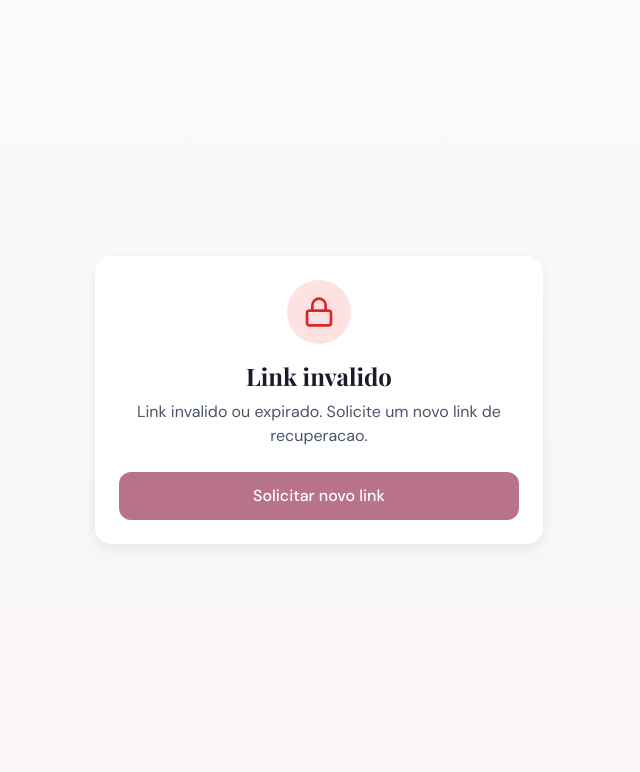
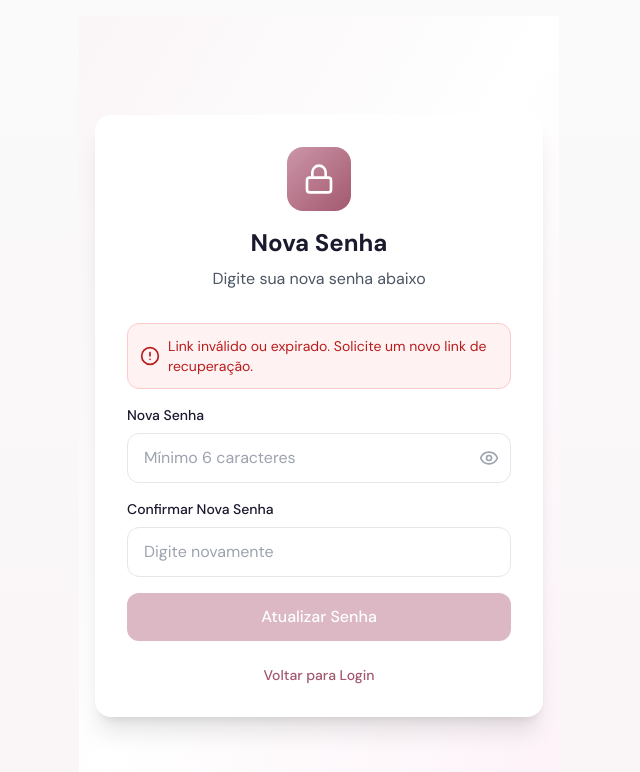
Before and after one commit to catarinaisadoradacruz-del/secret, a Next.js app: page /reset-password in a window 1280 px wide. Shown: the top 772 px of the page, without its empty margins (321-961 px from the left). Built offline with nearby package versions, Linux system fonts and the light colour scheme; no server answers; a web font is replaced by a local one.

Commit message:
feat: pagina redefinir senha

```diff
--- a/src/app/(auth)/reset-password/page.tsx
+++ b/src/app/(auth)/reset-password/page.tsx
@@ -1,72 +1,78 @@
 'use client'
 
 import { useState, useEffect } from 'react'
+import { Lock, Loader2, CheckCircle, AlertCircle, Eye, EyeOff } from 'lucide-react'
+import Link from 'next/link'
 import { useRouter } from 'next/navigation'
-import Link from 'next/link'
-import { motion } from 'framer-motion'
-import { Heart, Lock, Loader2, Eye, EyeOff, CheckCircle } from 'lucide-react'
 import { createClient } from '@/lib/supabase/client'
 
 export default function ResetPasswordPage() {
-  const router = useRouter()
   const [password, setPassword] = useState('')
   const [confirmPassword, setConfirmPassword] = useState('')
+  const [loading, setLoading] = useState(false)
+  const [success, setSuccess] = useState(false)
+  const [error, setError] = useState('')
   const [showPassword, setShowPassword] = useState(false)
-  const [showConfirmPassword, setShowConfirmPassword] = useState(false)
-  const [loading, setLoading] = useState(false)
-  const [error, setError] = useState('')
-  const [success, setSuccess] = useState(false)
-  const [validToken, setValidToken] = useState(false)
+  const router = useRouter()
 
   useEffect(() => {
-    const checkSession = async () => {
-      const supabase = createClient()
-      const { data: { session } } = await supabase.auth.getSession()
+    // Verificar se há um token válido na URL
+    const hashParams = new URLSearchParams(window.location.hash.substring(1))
+    const accessToken = hashParams.get('access_token')
 
-      if (session) {
-        setValidToken(true)
-      } else {
-        setError('Link invalido ou expirado. Solicite um novo link de recuperacao.')
+    if (!accessToken) {
+      // Verificar query params também
+      const urlParams = new URLSearchParams(window.location.search)
+      const code = urlParams.get('code')
+
+      if (!code && !accessToken) {
+        setError('Link inválido ou expirado. Solicite um novo link de recuperação.')
       }
     }
-
-    checkSession()
   }, [])
 
   const handleSubmit = async (e: React.FormEvent) => {
     e.preventDefault()
-    setLoading(true)
     setError('')
 
     if (password.length < 6) {
       setError('A senha deve ter pelo menos 6 caracteres')
-      setLoading(false)
       return
     }
 
     if (password !== confirmPassword) {
-      setError('As senhas nao coincidem')
-      setLoading(false)
+      setError('As senhas não coincidem')
       return
     }
 
+    setLoading(true)
+
     try {
       const supabase = createClient()
+
       const { error } = await supabase.auth.updateUser({
         password: password
       })
 
       if (error) {
-        setError('Erro ao redefinir senha. Tente novamente.')
+        if (error.message.includes('same password')) {
+          setError('A nova senha deve ser diferente da anterior')
+        } else if (error.message.includes('expired')) {
+          setError('Link expirado. Solicite um novo link de recuperação.')
+        } else {
+          setError('Erro ao atualizar senha. Tente novamente.')
+        }
         return
       }
 
       setSuccess(true)
+
+      // Redirecionar após 3 segundos
       setTimeout(() => {
         router.push('/login')
-      }, 2000)
-    } catch {
-      setError('Erro ao redefinir senha. Tente novamente.')
+      }, 3000)
+    } catch (err) {
+      setError('Erro inesperado. Tente novamente.')
     } finally {
       setLoading(false)
     }
@@ -74,91 +80,62 @@ export default function ResetPasswordPage() {
 
   if (success) {
     return (
-      <motion.div
-        initial={{ opacity: 0, y: 20 }}
-        animate={{ opacity: 1, y: 0 }}
-        className="w-full max-w-md"
-      >
-        <div className="card text-center">
-          <div className="w-16 h-16 rounded-full bg-green-100 flex items-center justify-center mx-auto mb-4">
+      <div className="min-h-screen bg-gradient-to-br from-primary-50 via-white to-pink-50 flex items-center justify-center p-4">
+        <div className="bg-white rounded-2xl shadow-xl p-8 w-full max-w-md text-center">
+          <div className="w-16 h-16 mx-auto mb-4 rounded-full bg-green-100 flex items-center justify-center">
             <CheckCircle className="w-8 h-8 text-green-600" />
           </div>
-          <h1 className="text-2xl font-display font-bold mb-2">Senha redefinida!</h1>
-          <p className="text-text-secondary mb-6">
-            Sua senha foi alterada com sucesso. Redirecionando para o login...
+          <h1 className="text-2xl font-bold mb-2">Senha Atualizada!</h1>
+          <p className="text-gray-600 mb-6">
+            Sua senha foi alterada com sucesso. Você será redirecionado para o login...
           </p>
-        </div>
-      </motion.div>
-    )
-  }
-
-  if (!validToken && error) {
-    return (
-      <motion.div
-        initial={{ opacity: 0, y: 20 }}
-        animate={{ opacity: 1, y: 0 }}
-        className="w-full max-w-md"
+          <Link
+            href="/login"
+            className="block w-full py-3 bg-primary-500 hover:bg-primary-600 text-white rounded-xl font-medium transition-colors"
           >
-        <div className="card text-center">
-          <div className="w-16 h-16 rounded-full bg-red-100 flex items-center justify-center mx-auto mb-4">
-            <Lock className="w-8 h-8 text-red-600" />
-          </div>
-          <h1 className="text-2xl font-display font-bold mb-2">Link invalido</h1>
-          <p className="text-text-secondary mb-6">{error}</p>
-          <Link href="/forgot-password" className="btn-primary w-full py-3">
-            Solicitar novo link
+            Ir para Login
           </Link>
         </div>
-      </motion.div>
+      </div>
     )
   }
 
   return (
-    <motion.div
-      initial={{ opacity: 0, y: 20 }}
-      animate={{ opacity: 1, y: 0 }}
-      className="w-full max-w-md"
-    >
-      <div className="card">
-        {/* Logo */}
-        <div className="flex items-center justify-center gap-2 mb-8">
-          <div className="w-12 h-12 rounded-xl bg-gradient-to-br from-primary-500 to-primary-600 flex items-center justify-center">
-            <Heart className="w-6 h-6 text-white" />
+    <div className="min-h-screen bg-gradient-to-br from-primary-50 via-white to-pink-50 flex items-center justify-center p-4">
+      <div className="bg-white rounded-2xl shadow-xl p-8 w-full max-w-md">
+        <div className="text-center mb-8">
+          <div className="w-16 h-16 mx-auto mb-4 rounded-2xl bg-gradient-to-br from-primary-400 to-primary-600 flex items-center justify-center">
+            <Lock className="w-8 h-8 text-white" />
           </div>
-          <span className="font-display text-2xl font-bold text-primary-700">VitaFit</span>
-        </div>
-
-        <h1 className="text-2xl font-display font-bold text-center mb-2">
-          Nova senha
-        </h1>
-        <p className="text-text-secondary text-center mb-8">
+          <h1 className="text-2xl font-bold mb-2">Nova Senha</h1>
+          <p className="text-gray-600">
             Digite sua nova senha abaixo
           </p>
+        </div>
 
         <form onSubmit={handleSubmit} className="space-y-4">
           {error && (
-            <div className="bg-red-50 text-red-600 p-3 rounded-xl text-sm">
+            <div className="flex items-center gap-2 p-3 bg-red-50 border border-red-200 rounded-xl text-red-700 text-sm">
+              <AlertCircle className="w-5 h-5 flex-shrink-0" />
               {error}
             </div>
           )}
 
           <div>
-            <label className="block text-sm font-medium mb-2">Nova senha</label>
+            <label className="block text-sm font-medium mb-2">Nova Senha</label>
             <div className="relative">
-              <Lock className="absolute left-4 top-1/2 -translate-y-1/2 w-5 h-5 text-text-secondary" />
               <input
                 type={showPassword ? 'text' : 'password'}
                 value={password}
                 onChange={(e) => setPassword(e.target.value)}
-                className="input pl-12 pr-12"
-                placeholder="********"
+                placeholder="Mínimo 6 caracteres"
                 required
-                minLength={6}
+                className="w-full px-4 py-3 border border-gray-200 rounded-xl focus:ring-2 focus:ring-primary-500 focus:border-transparent outline-none transition-all pr-12"
               />
               <button
                 type="button"
                 onClick={() => setShowPassword(!showPassword)}
-                className="absolute right-4 top-1/2 -translate-y-1/2 text-text-secondary hover:text-text-primary"
+                className="absolute right-3 top-1/2 -translate-y-1/2 text-gray-400 hover:text-gray-600"
               >
                 {showPassword ? <EyeOff className="w-5 h-5" /> : <Eye className="w-5 h-5" />}
               </button>
@@ -166,48 +143,39 @@ export default function ResetPasswordPage() {
           </div>
 
           <div>
-            <label className="block text-sm font-medium mb-2">Confirmar senha</label>
-            <div className="relative">
-              <Lock className="absolute left-4 top-1/2 -translate-y-1/2 w-5 h-5 text-text-secondary" />
+            <label className="block text-sm font-medium mb-2">Confirmar Nova Senha</label>
             <input
-                type={showConfirmPassword ? 'text' : 'password'}
+              type={showPassword ? 'text' : 'password'}
               value={confirmPassword}
               onChange={(e) => setConfirmPassword(e.target.value)}
-                className="input pl-12 pr-12"
-                placeholder="********"
+              placeholder="Digite novamente"
               required
-                minLength={6}
+              className="w-full px-4 py-3 border border-gray-200 rounded-xl focus:ring-2 focus:ring-primary-500 focus:border-transparent outline-none transition-all"
             />
-              <button
-                type="button"
-                onClick={() => setShowConfirmPassword(!showConfirmPassword)}
-                className="absolute right-4 top-1/2 -translate-y-1/2 text-text-secondary hover:text-text-primary"
-              >
-                {showConfirmPassword ? <EyeOff className="w-5 h-5" /> : <Eye className="w-5 h-5" />}
-              </button>
-            </div>
           </div>
 
           <button
             type="submit"
-            disabled={loading || !validToken}
-            className="btn-primary w-full py-4 text-lg"
+            disabled={loading || !password || !confirmPassword}
+            className="w-full py-3 bg-primary-500 hover:bg-primary-600 text-white rounded-xl font-medium flex items-center justify-center gap-2 disabled:opacity-50 transition-colors"
           >
             {loading ? (
+              <>
                 <Loader2 className="w-5 h-5 animate-spin" />
+                Atualizando...
+              </>
             ) : (
-              'Redefinir senha'
+              'Atualizar Senha'
             )}
           </button>
         </form>
 
-        <Link
-          href="/login"
-          className="block text-center mt-6 text-text-secondary hover:text-primary-600"
-        >
-          Voltar para o login
+        <p className="mt-6 text-center text-sm text-gray-600">
+          <Link href="/login" className="text-primary-600 hover:underline font-medium">
+            Voltar para Login
           </Link>
+        </p>
       </div>
-    </motion.div>
+    </div>
   )
 }
```
Lines whose indentation alone changed are shown as unchanged.
